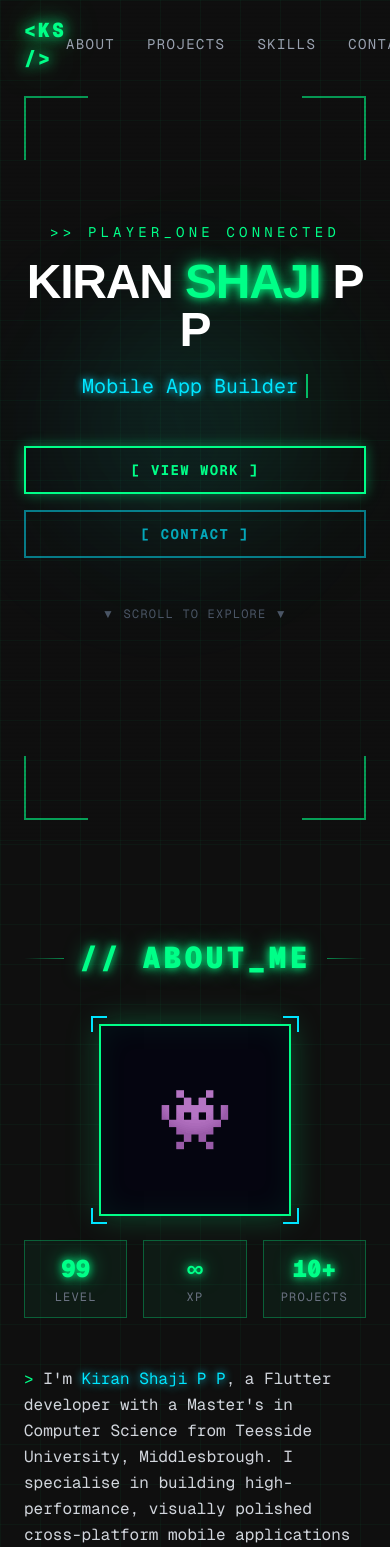
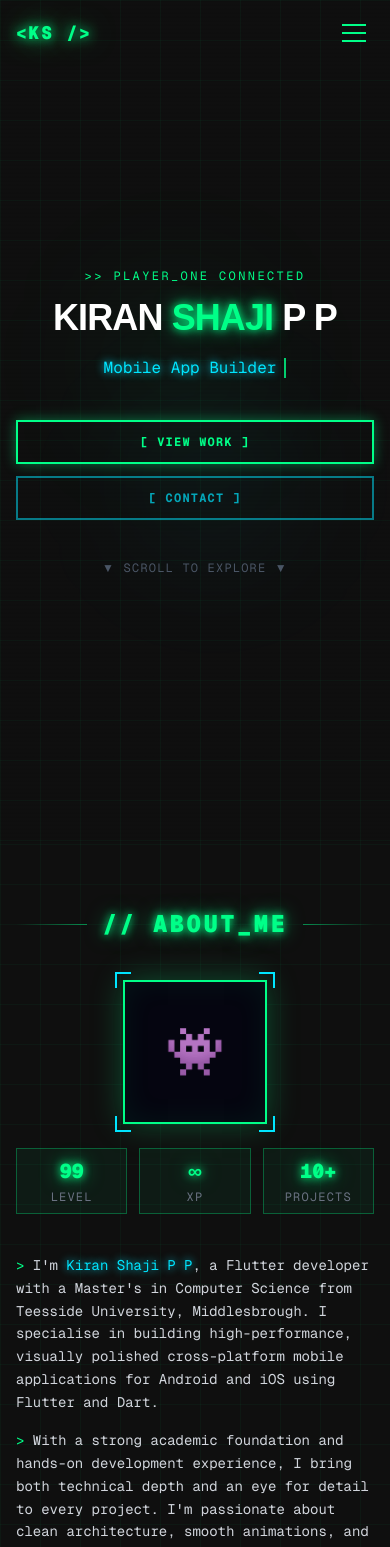
Before and after one commit to kiranshaji763/kiran-portfolio, a Next.js app: page / in a window 390 px wide. Shown: the top 1547 px of the page. Built offline with nearby package versions, Linux system fonts and the light colour scheme.

Commit message:
responsive design

```diff
--- a/components/About.tsx
+++ b/components/About.tsx
@@ -6,21 +6,21 @@ export default function About() {
   ];
 
   return (
-    <section id="about" className="py-24 px-6 relative grid-bg">
+    <section id="about" className="py-16 sm:py-24 px-4 sm:px-6 relative grid-bg">
       <div className="max-w-5xl mx-auto">
-        <div className="flex items-center gap-4 mb-12 justify-center">
+        <div className="flex items-center gap-4 mb-10 sm:mb-12 justify-center">
           <div className="h-px flex-1 bg-gradient-to-r from-transparent to-[#00ff88]/50" />
-          <h2 className="text-3xl font-black font-mono tracking-widest neon-text-green">
+          <h2 className="text-2xl sm:text-3xl font-black font-mono tracking-widest neon-text-green">
             // ABOUT_ME
           </h2>
           <div className="h-px flex-1 bg-gradient-to-l from-transparent to-[#00ff88]/50" />
         </div>
 
-        <div className="grid md:grid-cols-2 gap-12 items-center">
+        <div className="grid md:grid-cols-2 gap-10 sm:gap-12 items-center">
           <div className="flex flex-col items-center gap-6">
             <div className="relative">
               <div
-                className="w-48 h-48 border-2 border-[#00ff88] flex items-center justify-center text-6xl bg-[#050510]"
+                className="w-36 h-36 sm:w-48 sm:h-48 border-2 border-[#00ff88] flex items-center justify-center text-5xl sm:text-6xl bg-[#050510]"
                 style={{ boxShadow: "0 0 30px #00ff8844, inset 0 0 30px #00ff8811" }}
               >
                 👾
@@ -31,13 +31,13 @@ export default function About() {
               <div className="absolute -bottom-2 -right-2 w-4 h-4 border-r-2 border-b-2 border-[#00e5ff]" />
             </div>
 
-            <div className="grid grid-cols-3 gap-4 w-full">
+            <div className="grid grid-cols-3 gap-3 sm:gap-4 w-full">
               {stats.map((s) => (
                 <div
                   key={s.label}
-                  className="border border-[#00ff88]/30 p-3 text-center bg-[#00ff88]/5"
+                  className="border border-[#00ff88]/30 p-2 sm:p-3 text-center bg-[#00ff88]/5"
                 >
-                  <div className="text-2xl font-black neon-text-green font-mono">{s.value}</div>
+                  <div className="text-xl sm:text-2xl font-black neon-text-green font-mono">{s.value}</div>
                   <div className="text-xs font-mono text-gray-500 tracking-widest mt-1">{s.label}</div>
                 </div>
               ))}
@@ -45,7 +45,7 @@ export default function About() {
           </div>
 
           <div className="space-y-4 font-mono">
-            <p className="text-gray-300 leading-relaxed">
+            <p className="text-gray-300 leading-relaxed text-sm sm:text-base">
               <span className="text-[#00ff88]">&gt;</span> I&apos;m{" "}
               <span className="text-[#00e5ff]" style={{ textShadow: "0 0 8px #00e5ff" }}>
                 Kiran Shaji P P
@@ -54,13 +54,13 @@ export default function About() {
               Middlesbrough. I specialise in building high-performance, visually polished cross-platform
               mobile applications for Android and iOS using Flutter and Dart.
             </p>
-            <p className="text-gray-300 leading-relaxed">
+            <p className="text-gray-300 leading-relaxed text-sm sm:text-base">
               <span className="text-[#00ff88]">&gt;</span> With a strong academic foundation and
               hands-on development experience, I bring both technical depth and an eye for detail
               to every project. I&apos;m passionate about clean architecture, smooth animations,
               and delivering exceptional user experiences.
             </p>
-            <p className="text-gray-300 leading-relaxed">
+            <p className="text-gray-300 leading-relaxed text-sm sm:text-base">
               <span className="text-[#00ff88]">&gt;</span> I&apos;m currently open to Flutter
               developer roles and freelance opportunities where I can build impactful mobile
               products and grow alongside a driven team.
@@ -73,14 +73,14 @@ export default function About() {
                   <p className="text-white text-sm font-bold">MSc Computer Science</p>
                   <p className="text-[#00e5ff] text-xs mt-0.5">Teesside University, Middlesbrough</p>
                 </div>
-                <span className="text-[#00ff88] text-xs font-bold">2026</span>
+                <span className="text-[#00ff88] text-xs font-bold ml-2 shrink-0">2026</span>
               </div>
               <div className="border border-[#00ff88]/20 bg-[#00ff88]/5 p-3 flex justify-between items-start">
                 <div>
                   <p className="text-white text-sm font-bold">BSc Computer Science</p>
                   <p className="text-[#00e5ff] text-xs mt-0.5">LeMent College, Calicut University</p>
                 </div>
-                <span className="text-[#00ff88] text-xs font-bold">2024</span>
+                <span className="text-[#00ff88] text-xs font-bold ml-2 shrink-0">2024</span>
               </div>
             </div>
 
--- a/components/Contact.tsx
+++ b/components/Contact.tsx
@@ -11,16 +11,16 @@ export default function Contact() {
   };
 
   return (
-    <section id="contact" className="py-24 px-6 bg-[#07071a] relative">
+    <section id="contact" className="py-16 sm:py-24 px-4 sm:px-6 bg-[#07071a] relative">
       <div className="max-w-2xl mx-auto">
         <div className="flex items-center gap-4 mb-4 justify-center">
           <div className="h-px flex-1 bg-gradient-to-r from-transparent to-[#00ff88]/50" />
-          <h2 className="text-3xl font-black font-mono tracking-widest neon-text-green">
+          <h2 className="text-2xl sm:text-3xl font-black font-mono tracking-widest neon-text-green">
             // CONTACT
           </h2>
           <div className="h-px flex-1 bg-gradient-to-l from-transparent to-[#00ff88]/50" />
         </div>
-        <p className="text-center font-mono text-gray-500 text-sm tracking-widest mb-12">
+        <p className="text-center font-mono text-gray-500 text-xs sm:text-sm tracking-widest mb-10 sm:mb-12">
           &gt; SEND_MESSAGE / INIT_COLLAB
         </p>
 
@@ -50,26 +50,26 @@ export default function Contact() {
                   required
                   value={form[field]}
                   onChange={(e) => setForm({ ...form, [field]: e.target.value })}
-                  className="w-full pl-8 pr-5 py-4 bg-[#050510] border border-[#00ff88]/20 text-white font-mono text-sm placeholder-gray-600 focus:outline-none focus:border-[#00ff88] transition tracking-widest"
+                  className="w-full pl-8 pr-5 py-3 sm:py-4 bg-[#050510] border border-[#00ff88]/20 text-white font-mono text-sm placeholder-gray-600 focus:outline-none focus:border-[#00ff88] transition tracking-widest"
                   style={{ caretColor: "#00ff88" }}
                 />
               </div>
             ))}
             <div className="relative">
-              <span className="absolute left-4 top-5 font-mono text-xs text-[#00ff88]/60">&gt;</span>
+              <span className="absolute left-4 top-4 font-mono text-xs text-[#00ff88]/60">&gt;</span>
               <textarea
                 rows={5}
                 placeholder="YOUR_MESSAGE..."
                 required
                 value={form.message}
                 onChange={(e) => setForm({ ...form, message: e.target.value })}
-                className="w-full pl-8 pr-5 py-4 bg-[#050510] border border-[#00ff88]/20 text-white font-mono text-sm placeholder-gray-600 focus:outline-none focus:border-[#00ff88] transition resize-none tracking-widest"
+                className="w-full pl-8 pr-5 py-3 sm:py-4 bg-[#050510] border border-[#00ff88]/20 text-white font-mono text-sm placeholder-gray-600 focus:outline-none focus:border-[#00ff88] transition resize-none tracking-widest"
                 style={{ caretColor: "#00ff88" }}
               />
             </div>
             <button
               type="submit"
-              className="w-full py-4 font-black font-mono tracking-widest text-sm uppercase border-2 border-[#00ff88] text-[#00ff88] hover:bg-[#00ff88] hover:text-black transition-all duration-200"
+              className="w-full py-3 sm:py-4 font-black font-mono tracking-widest text-xs sm:text-sm uppercase border-2 border-[#00ff88] text-[#00ff88] hover:bg-[#00ff88] hover:text-black transition-all duration-200"
               style={{ boxShadow: "0 0 16px #00ff8844" }}
             >
               [ TRANSMIT_MESSAGE ]
@@ -77,11 +77,10 @@ export default function Contact() {
           </form>
         )}
 
-        <div className="mt-12 flex justify-center gap-8 font-mono text-xs text-gray-600 tracking-widest">
+        <div className="mt-10 sm:mt-12 flex flex-wrap justify-center gap-6 sm:gap-8 font-mono text-xs text-gray-600 tracking-widest">
           <a
             href="mailto:kiranshaji763@gmail.com"
             className="hover:text-[#00ff88] transition"
-            style={{ textShadow: "none" }}
             onMouseEnter={(e) =>
               ((e.target as HTMLElement).style.textShadow = "0 0 8px #00ff88")
             }
@@ -121,7 +120,7 @@ export default function Contact() {
           </a>
         </div>
 
-        <p className="text-center font-mono text-xs text-gray-700 tracking-widest mt-8">
+        <p className="text-center font-mono text-xs text-gray-700 tracking-widest mt-6 sm:mt-8">
           © 2026 KIRAN_SHAJI_PP // ALL RIGHTS RESERVED
         </p>
       </div>
--- a/components/Hero.tsx
+++ b/components/Hero.tsx
@@ -27,52 +27,51 @@ export default function Hero() {
   }, [displayed, deleting, roleIndex]);
 
   return (
-    <section className="min-h-screen flex flex-col items-center justify-center text-center px-6 relative overflow-hidden grid-bg scanline">
-      {/* Corner decorations */}
-      <div className="absolute top-24 left-6 w-16 h-16 border-l-2 border-t-2 border-[#00ff88]/60" />
-      <div className="absolute top-24 right-6 w-16 h-16 border-r-2 border-t-2 border-[#00ff88]/60" />
-      <div className="absolute bottom-6 left-6 w-16 h-16 border-l-2 border-b-2 border-[#00ff88]/60" />
-      <div className="absolute bottom-6 right-6 w-16 h-16 border-r-2 border-b-2 border-[#00ff88]/60" />
+    <section className="min-h-screen flex flex-col items-center justify-center text-center px-4 sm:px-6 relative overflow-hidden grid-bg scanline">
+      {/* Corner decorations - hidden on very small screens */}
+      <div className="hidden sm:block absolute top-20 left-4 sm:left-6 w-10 sm:w-16 h-10 sm:h-16 border-l-2 border-t-2 border-[#00ff88]/60" />
+      <div className="hidden sm:block absolute top-20 right-4 sm:right-6 w-10 sm:w-16 h-10 sm:h-16 border-r-2 border-t-2 border-[#00ff88]/60" />
+      <div className="hidden sm:block absolute bottom-6 left-4 sm:left-6 w-10 sm:w-16 h-10 sm:h-16 border-l-2 border-b-2 border-[#00ff88]/60" />
+      <div className="hidden sm:block absolute bottom-6 right-4 sm:right-6 w-10 sm:w-16 h-10 sm:h-16 border-r-2 border-b-2 border-[#00ff88]/60" />
 
-      {/* Glow orbs */}
-      <div className="absolute top-1/3 left-1/4 w-64 h-64 bg-[#00ff88]/5 rounded-full blur-3xl pointer-events-none" />
-      <div className="absolute bottom-1/3 right-1/4 w-64 h-64 bg-[#00e5ff]/5 rounded-full blur-3xl pointer-events-none" />
+      <div className="absolute top-1/3 left-1/4 w-40 sm:w-64 h-40 sm:h-64 bg-[#00ff88]/5 rounded-full blur-3xl pointer-events-none" />
+      <div className="absolute bottom-1/3 right-1/4 w-40 sm:w-64 h-40 sm:h-64 bg-[#00e5ff]/5 rounded-full blur-3xl pointer-events-none" />
 
-      <div className="relative z-10">
-        <p className="font-mono text-[#00ff88] text-sm tracking-[0.3em] uppercase mb-4 animate-flicker">
+      <div className="relative z-10 w-full max-w-4xl mx-auto">
+        <p className="font-mono text-[#00ff88] text-xs sm:text-sm tracking-[0.2em] sm:tracking-[0.3em] uppercase mb-4 animate-flicker">
           &gt;&gt; PLAYER_ONE CONNECTED
         </p>
 
-        <h1 className="text-5xl md:text-7xl font-black mb-3 tracking-tight leading-none">
+        <h1 className="text-4xl sm:text-5xl md:text-7xl font-black mb-3 tracking-tight leading-none">
           <span className="text-white">KIRAN</span>{" "}
           <span className="neon-text-green">SHAJI</span>{" "}
           <span className="text-white">P P</span>
         </h1>
 
-        <div className="h-10 flex items-center justify-center gap-2 mb-10">
-          <span className="text-[#00e5ff] font-mono text-xl" style={{ textShadow: "0 0 8px #00e5ff" }}>
+        <div className="h-10 flex items-center justify-center gap-2 mb-8 sm:mb-10">
+          <span className="text-[#00e5ff] font-mono text-base sm:text-xl" style={{ textShadow: "0 0 8px #00e5ff" }}>
             {displayed}
           </span>
-          <span className="w-0.5 h-6 bg-[#00ff88] animate-pulse" />
+          <span className="w-0.5 h-5 sm:h-6 bg-[#00ff88] animate-pulse" />
         </div>
 
-        <div className="flex flex-col sm:flex-row gap-4 justify-center">
+        <div className="flex flex-col sm:flex-row gap-3 sm:gap-4 justify-center">
           <a
             href="#projects"
-            className="px-8 py-3 font-mono font-bold tracking-widest uppercase text-sm border-2 border-[#00ff88] text-[#00ff88] hover:bg-[#00ff88] hover:text-black transition-all duration-200"
+            className="px-6 sm:px-8 py-3 font-mono font-bold tracking-widest uppercase text-xs sm:text-sm border-2 border-[#00ff88] text-[#00ff88] hover:bg-[#00ff88] hover:text-black transition-all duration-200"
             style={{ boxShadow: "0 0 12px #00ff8866" }}
           >
             [ VIEW WORK ]
           </a>
           <a
             href="#contact"
-            className="px-8 py-3 font-mono font-bold tracking-widest uppercase text-sm border-2 border-[#00e5ff]/50 text-[#00e5ff]/70 hover:border-[#00e5ff] hover:text-[#00e5ff] transition-all duration-200"
+            className="px-6 sm:px-8 py-3 font-mono font-bold tracking-widest uppercase text-xs sm:text-sm border-2 border-[#00e5ff]/50 text-[#00e5ff]/70 hover:border-[#00e5ff] hover:text-[#00e5ff] transition-all duration-200"
           >
             [ CONTACT ]
           </a>
         </div>
 
-        <p className="mt-12 font-mono text-xs text-gray-600 tracking-widest">
+        <p className="mt-10 sm:mt-12 font-mono text-xs text-gray-600 tracking-widest">
           ▼ SCROLL TO EXPLORE ▼
         </p>
       </div>
--- a/components/Navbar.tsx
+++ b/components/Navbar.tsx
@@ -5,6 +5,7 @@ const links = ["About", "Projects", "Skills", "Contact"];
 
 export default function Navbar() {
   const [scrolled, setScrolled] = useState(false);
+  const [menuOpen, setMenuOpen] = useState(false);
 
   useEffect(() => {
     const onScroll = () => setScrolled(window.scrollY > 20);
@@ -20,16 +21,18 @@ export default function Navbar() {
           : "bg-transparent"
       }`}
     >
-      <div className="max-w-6xl mx-auto px-6 py-4 flex justify-between items-center">
-        <span className="text-xl font-black tracking-widest neon-text-green animate-pulse-neon font-mono">
+      <div className="max-w-6xl mx-auto px-4 sm:px-6 py-4 flex justify-between items-center">
+        <span className="text-lg sm:text-xl font-black tracking-widest neon-text-green animate-pulse-neon font-mono">
           &lt;KS /&gt;
         </span>
-        <ul className="flex gap-8">
+
+        {/* Desktop menu */}
+        <ul className="hidden md:flex gap-6 lg:gap-8">
           {links.map((link) => (
             <li key={link}>
               <a
                 href={`#${link.toLowerCase()}`}
-                className="font-mono text-sm tracking-widest text-gray-400 hover:neon-text-green transition-all duration-200 uppercase hover:text-[#00ff88]"
+                className="font-mono text-sm tracking-widest text-gray-400 transition-all duration-200 uppercase hover:text-[#00ff88]"
                 style={{ textShadow: "none" }}
                 onMouseEnter={(e) =>
                   ((e.target as HTMLElement).style.textShadow =
@@ -44,7 +47,37 @@ export default function Navbar() {
             </li>
           ))}
         </ul>
+
+        {/* Mobile hamburger */}
+        <button
+          className="md:hidden flex flex-col gap-1.5 p-2"
+          onClick={() => setMenuOpen(!menuOpen)}
+          aria-label="Toggle menu"
+        >
+          <span className={`block w-6 h-0.5 bg-[#00ff88] transition-all duration-300 ${menuOpen ? "rotate-45 translate-y-2" : ""}`} />
+          <span className={`block w-6 h-0.5 bg-[#00ff88] transition-all duration-300 ${menuOpen ? "opacity-0" : ""}`} />
+          <span className={`block w-6 h-0.5 bg-[#00ff88] transition-all duration-300 ${menuOpen ? "-rotate-45 -translate-y-2" : ""}`} />
+        </button>
       </div>
+
+      {/* Mobile dropdown */}
+      {menuOpen && (
+        <div className="md:hidden bg-[#050510]/95 backdrop-blur border-t border-[#00ff88]/20 px-6 py-4">
+          <ul className="flex flex-col gap-4">
+            {links.map((link) => (
+              <li key={link}>
+                <a
+                  href={`#${link.toLowerCase()}`}
+                  className="font-mono text-sm tracking-widest text-gray-400 uppercase hover:text-[#00ff88] transition block"
+                  onClick={() => setMenuOpen(false)}
+                >
+                  &gt; {link}
+                </a>
+              </li>
+            ))}
+          </ul>
+        </div>
+      )}
     </nav>
   );
 }
--- a/components/Skills.tsx
+++ b/components/Skills.tsx
@@ -39,33 +39,33 @@ const skillGroups = [
 
 export default function Skills() {
   return (
-    <section id="skills" className="py-24 px-6 relative grid-bg">
+    <section id="skills" className="py-16 sm:py-24 px-4 sm:px-6 relative grid-bg">
       <div className="max-w-6xl mx-auto">
-        <div className="flex items-center gap-4 mb-12 justify-center">
+        <div className="flex items-center gap-4 mb-10 sm:mb-12 justify-center">
           <div className="h-px flex-1 bg-gradient-to-r from-transparent to-[#00ff88]/50" />
-          <h2 className="text-3xl font-black font-mono tracking-widest neon-text-green">
+          <h2 className="text-2xl sm:text-3xl font-black font-mono tracking-widest neon-text-green">
             // SKILL_TREE
           </h2>
           <div className="h-px flex-1 bg-gradient-to-l from-transparent to-[#00ff88]/50" />
         </div>
 
-        <div className="grid md:grid-cols-3 gap-8">
+        <div className="grid sm:grid-cols-2 lg:grid-cols-3 gap-6 sm:gap-8">
           {skillGroups.map((group) => (
             <div
               key={group.category}
-              className="border border-[#00ff88]/20 bg-[#050510] p-6"
+              className="border border-[#00ff88]/20 bg-[#050510] p-5 sm:p-6"
             >
-              <div className="flex items-center gap-3 mb-6">
-                <span className="text-2xl">{group.icon}</span>
+              <div className="flex items-center gap-3 mb-5 sm:mb-6">
+                <span className="text-xl sm:text-2xl">{group.icon}</span>
                 <h3
-                  className="font-black font-mono tracking-widest text-sm"
+                  className="font-black font-mono tracking-widest text-xs sm:text-sm"
                   style={{ color: group.color, textShadow: `0 0 8px ${group.color}88` }}
                 >
                   {group.category}
                 </h3>
               </div>
 
-              <div className="space-y-4">
+              <div className="space-y-3 sm:space-y-4">
                 {group.skills.map((skill) => (
                   <div key={skill.name}>
                     <div className="flex justify-between mb-1">
```
Also changed, not shown: components/Projects.tsx (+7 -10 lines).
